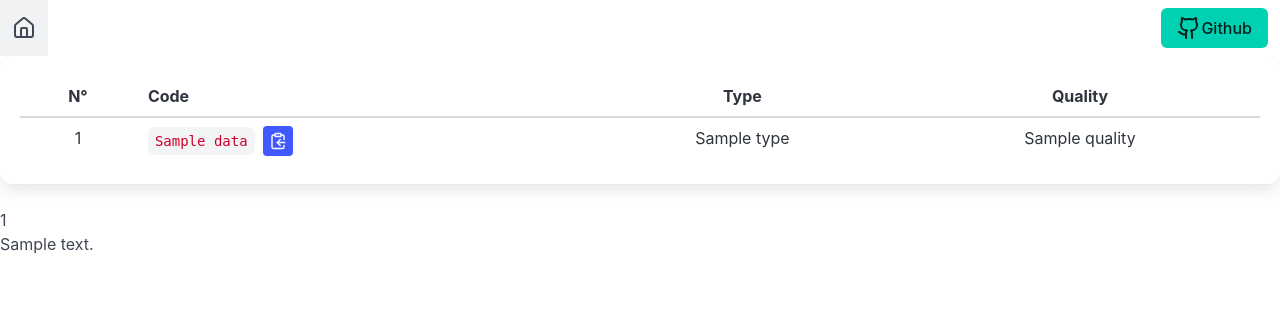
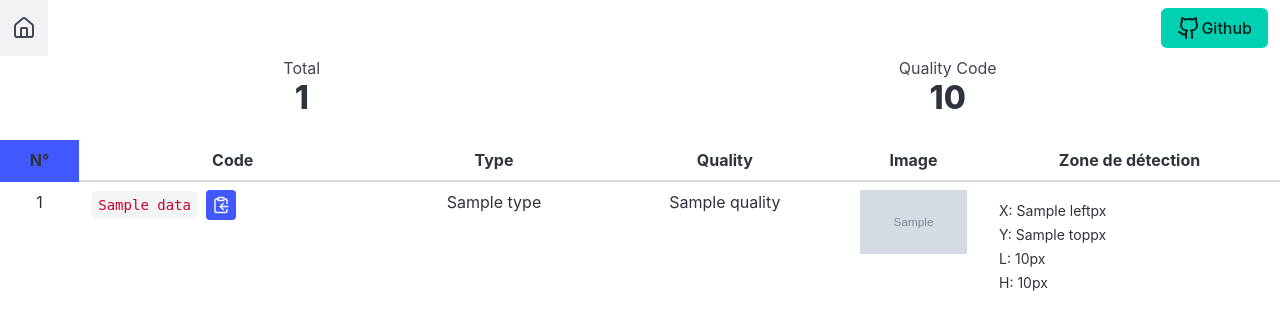
Before and after one commit to vabyz971/appdetectedcodebare, a Flask app: template src/templates/list.html in a window 1280 px wide. Shown: the top 330 px of the page. Run offline with Flask 3, Linux system fonts and the light colour scheme; the template is opened without the code that fills it: most values are stand-ins (such as "Sample title", 1, 10 or a date in 2020); grey boxes marked "Sample" are stand-in pictures.

Commit message:
update detectedCode to process_image create new folder image, show image code bare format webp list view

```diff
--- a/src/app.py
+++ b/src/app.py
@@ -2,6 +2,8 @@
     Main class. Responsible for running the application.
 """
 import json
+import os
+import uuid
 from PIL import Image
 from pyzbar.pyzbar import decode
 from flask import Flask, render_template , request
@@ -19,24 +21,48 @@ def Home():
     return View('home')
 
 
-
 @app.route("/upload", methods=['GET','POST'])
 def upload_file():
     if request.method == "POST":
         f = request.files['file']
-        codes = detectedCode(f)
+        codes = process_image(f)
         return render_template('list.html', context=json.loads(codes))
 
 
-def detectedCode(imageFile):
+def process_image(img_path):
+
+    # Créer un dossier pour les images découpées
+    output_dir = "src/static/cropped_images"
+    delete_files_in_directory(output_dir)
+    os.makedirs(output_dir, exist_ok=True)
+
+    results = []
+    unique_id = str(uuid.uuid4())[:8]  # Pour éviter les collisions de noms
+
+
     decoded_data = []
 
-    with Image.open(imageFile) as img:
+    with Image.open(img_path) as img:
+        original_width, original_height = img.size
 
-        detected_codes = decode(img)
 
-        # Transformer chaque objet Decoded en dictionnaire
-        for index, code in enumerate(detected_codes, 1):
+        for index, code in enumerate(decode(img), 1):
+
+            # Découper l'image selon les coordonnées du code
+            rect = code.rect
+            cropped = img.crop((
+                max(0, rect.left - 10),
+                max(0, rect.top - 10),
+                min(original_width, rect.left + rect.width + 10),
+                min(original_height, rect.top + rect.height + 100)
+            ))
+
+            # Sauvegarder l'image découpée
+            cropped_filename = f"{unique_id}_code_{index}.webp"
+            cropped_path = os.path.join(output_dir, cropped_filename)
+            cropped.save(cropped_path, "WEBP", quality=100)
+
+            # Transformer chaque objet Decoded en dictionnaire
             code_entry = {
                 "id": index,
                 "type": code.type,
@@ -47,7 +73,8 @@ def detectedCode(imageFile):
                     "top": code.rect.top,
                     "width": code.rect.width,
                     "height": code.rect.height
-                }
+                },
+                "image": f"/static/cropped_images/{cropped_filename}"
             }
             decoded_data.append(code_entry)
 
@@ -60,3 +87,15 @@ def detectedCode(imageFile):
             indent=2,
             ensure_ascii=False
         )
+
+
+
+def delete_files_in_directory(directory_path):
+    try:
+     with os.scandir(directory_path) as entries:
+       for entry in entries:
+         if entry.is_file():
+            os.unlink(entry.path)
+     print("All files deleted successfully.")
+    except OSError:
+     print("Error occurred while deleting files.")
--- a/src/templates/list.html
+++ b/src/templates/list.html
@@ -1,13 +1,30 @@
 {%extends "base.html" %} {% block centent %}
 
-<div class="box table-container">
-  <table class="table is-fullwidth is-hoverable">
+<div class="container is-fullhd">
+  <nav class="level is-mobile">
+    <div class="level-item has-text-centered">
+      <div>
+        <p class="heading">Total</p>
+        <p class="title">{{ context.count }}</p>
+      </div>
+    </div>
+    <div class="level-item has-text-centered">
+      <div>
+        <p class="heading">Quality Code</p>
+        <p class="title">{{ context.results|map(attribute='quality')|sum }}</p>
+      </div>
+    </div>
+  </nav>
+  <div class="table-container">
+    <table class="table is-fullwidth is-striped">
       <thead>
         <tr>
-        <th class="has-text-centered">N°</th>
-        <th>Code</th>
+          <th class="has-text-centered is-link">N°</th>
+          <th class="has-text-centered">Code</th>
           <th class="has-text-centered">Type</th>
           <th class="has-text-centered">Quality</th>
+          <th class="has-text-centered">Image</th>
+          <th class="has-text-centered">Zone de détection</th>
         </tr>
       </thead>
       <tbody>
@@ -16,10 +33,10 @@
           <td class="has-text-centered">{{loop.index}}</td>
           <td>
             <div class="is-flex is-align-items-center">
-            <code id="code-{{value.data}}">{{ value.data }}</code>
+              <code id="code-{{loop.index}}">{{ value.data }}</code>
               <button
                 class="button is-small is-link ml-2"
-              onclick="copyCode('code-{{ value.data }}')"
+                onclick="copyCode('code-{{loop.index}}')"
               >
                 <span class="icon">
                   <svg
@@ -48,15 +65,26 @@
           </td>
           <td class="has-text-centered">{{value.type}}</td>
           <td class="has-text-centered">{{value.quality}}</td>
+          <td>
+            <figure class="image is-5by3">
+              <a href="{{ value.image }}" target="_blank">
+                <img src="{{ value.image }}" alt="Code {{ value.type }}" />
+              </a>
+            </figure>
+          </td>
+          <td>
+            <div class="p-2">
+              <small>X: {{ value.position.left }}px</small><br />
+              <small>Y: {{ value.position.top }}px</small><br />
+              <small>L: {{ value.position.width }}px</small><br />
+              <small>H: {{ value.position.height }}px</small>
+            </div>
+          </td>
         </tr>
         {% endfor %}
-      <!-- Ajouter d'autres lignes selon le même modèle -->
       </tbody>
     </table>
   </div>
-{{context.count}}
-<br/>
-{{context}}
 
   <div
     id="copyNotification"
@@ -65,14 +93,14 @@
   >
     Code copié dans le presse-papier !
   </div>
-
+</div>
 {% endblock %} {% block script %}
 
 <script>
   function copyCode(elementId) {
     const codeElement = document.getElementById(elementId);
     const codeText = codeElement.innerText;
-    console.log(codeText)
+    console.log(codeText);
 
     navigator.clipboard
       .writeText(codeText)
```
Also changed, not shown: 1 other file. Lines whose indentation alone changed are shown as unchanged.
